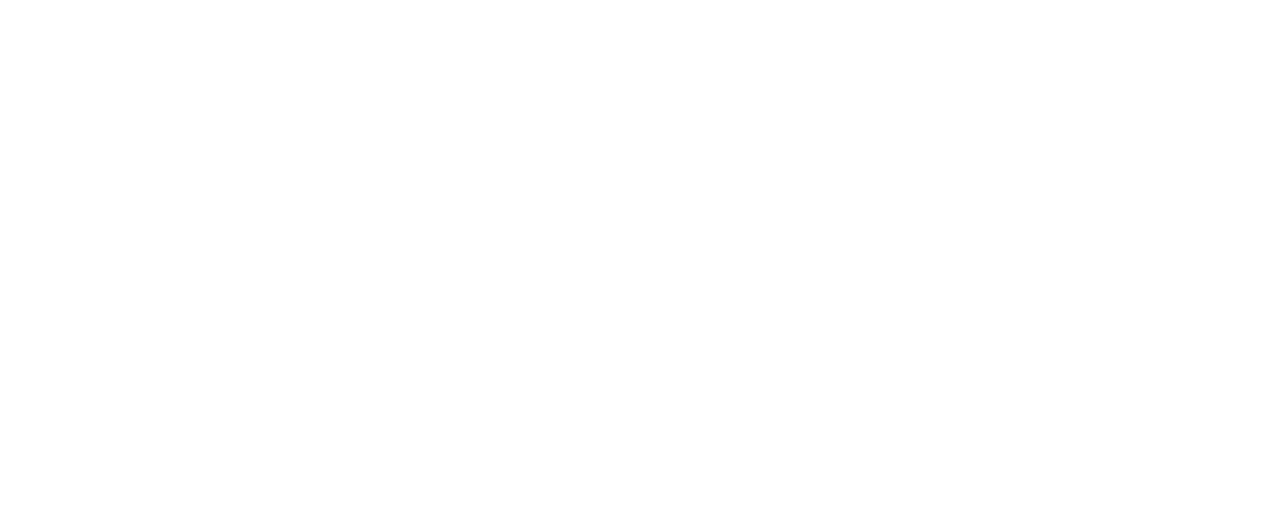
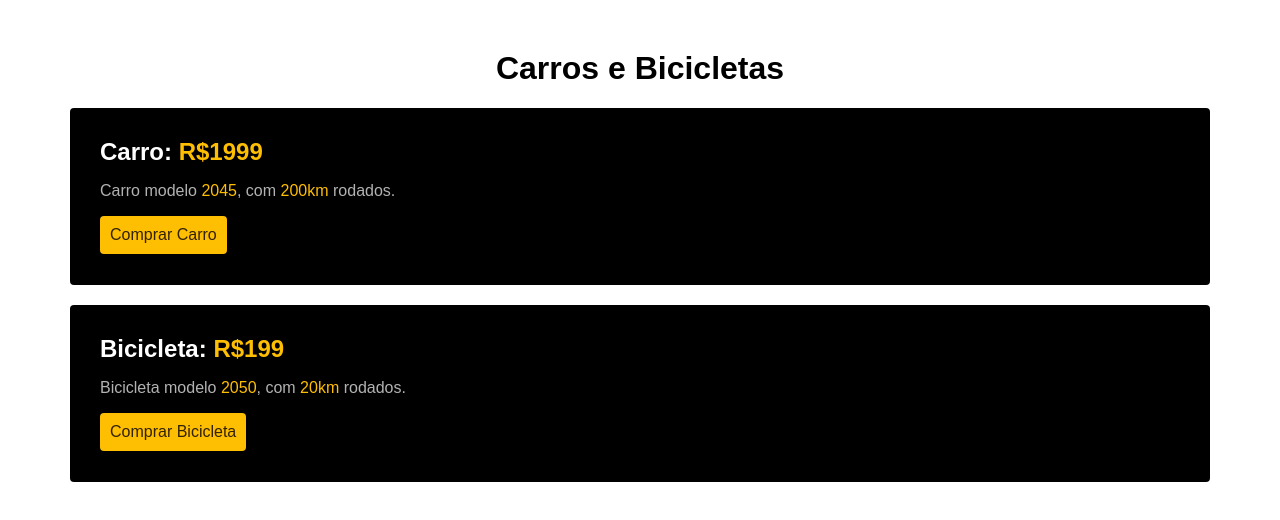
Before and after one commit to marcosvpcastro/Carros-e-Bicicletas, a plain HTML site: page index.html in a window 1280 px wide. Drawn offline with Linux system fonts and the light colour scheme.

Commit message:
Estrutura e adição de estilos

```diff
--- a/index.html
+++ b/index.html
@@ -5,11 +5,26 @@
   <meta charset="UTF-8">
   <meta http-equiv="X-UA-Compatible" content="IE=edge">
   <meta name="viewport" content="width=device-width, initial-scale=1.0">
-  <title>Document</title>
+  <link rel="stylesheet" href="./style.css">
+  <title>Carros e Bicicletas</title>
 </head>
 
 <body>
 
+  <h1>Carros e Bicicletas</h1>
+
+  <div>
+    <h2>Carro: <span>R$1999</span></h2>
+    <p>Carro modelo <span>2045</span>, com <span>200km</span> rodados.</p>
+    <a href="/">Comprar Carro</a>
+  </div>
+
+  <div>
+    <h2>Bicicleta: <span>R$199</span></h2>
+    <p>Bicicleta modelo <span>2050</span>, com <span>20km</span> rodados.</p>
+    <a href="/">Comprar Bicicleta</a>
+  </div>
+
 </body>
 
 </html>
--- /dev/null
+++ b/style.css
@@ -0,0 +1,39 @@
+body {
+  font-family: Arial;
+  margin: 50px;
+}
+
+h1 {
+  text-align: center;
+}
+
+div {
+  background-color: black;
+  margin: 20px;
+  padding: 30px;
+  width: auto;
+  height: 117px;
+  border-radius: 4px;
+}
+
+a {
+  display: inline-block;
+  text-decoration: none;
+  background-color: #febe01;
+  color: #332200;
+  border-radius: 4px;
+  padding: 10px;
+}
+
+p {
+  color: #b2b2b2;
+}
+
+span {
+  color: #febe01;
+}
+
+h2 {
+  color: white;
+  margin: 0px;
+}
```
